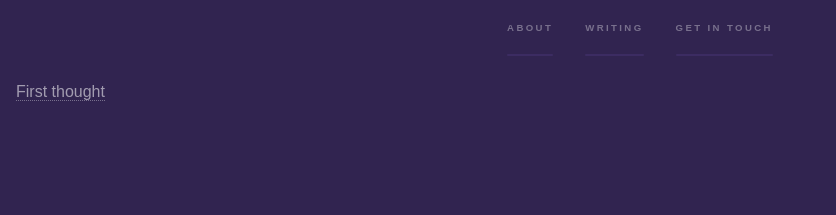
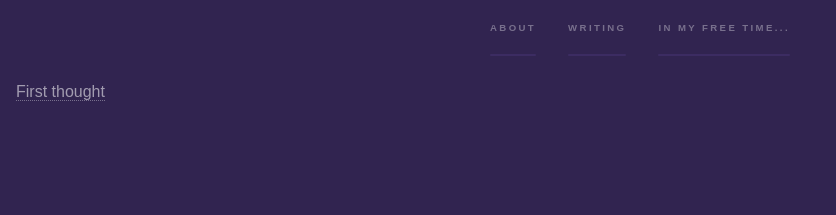
Before and after one commit to nthobservation/nthobservation.github.io, a Jekyll site: the page built from writing/index.html, in a window 1280 px wide. Shown: the top 215 px of the page, without its empty margins (0-836 px from the left). Built offline with Jekyll 4.4.1, drawn with Linux system fonts in a browser that asks for light colours.

Commit message:
Update default.html

```diff
--- a/_layouts/default.html
+++ b/_layouts/default.html
@@ -16,7 +16,7 @@
 						<ul>
 							<li> <a href="/">About</a></li>
 							<li><a href="/writing">Writing</a></li>
-							<li><a href="/">Get in touch</a></li>
+							<li><a href="/">In my free time...</a></li>
 						</ul>
 					</nav>
 				</div>
```
